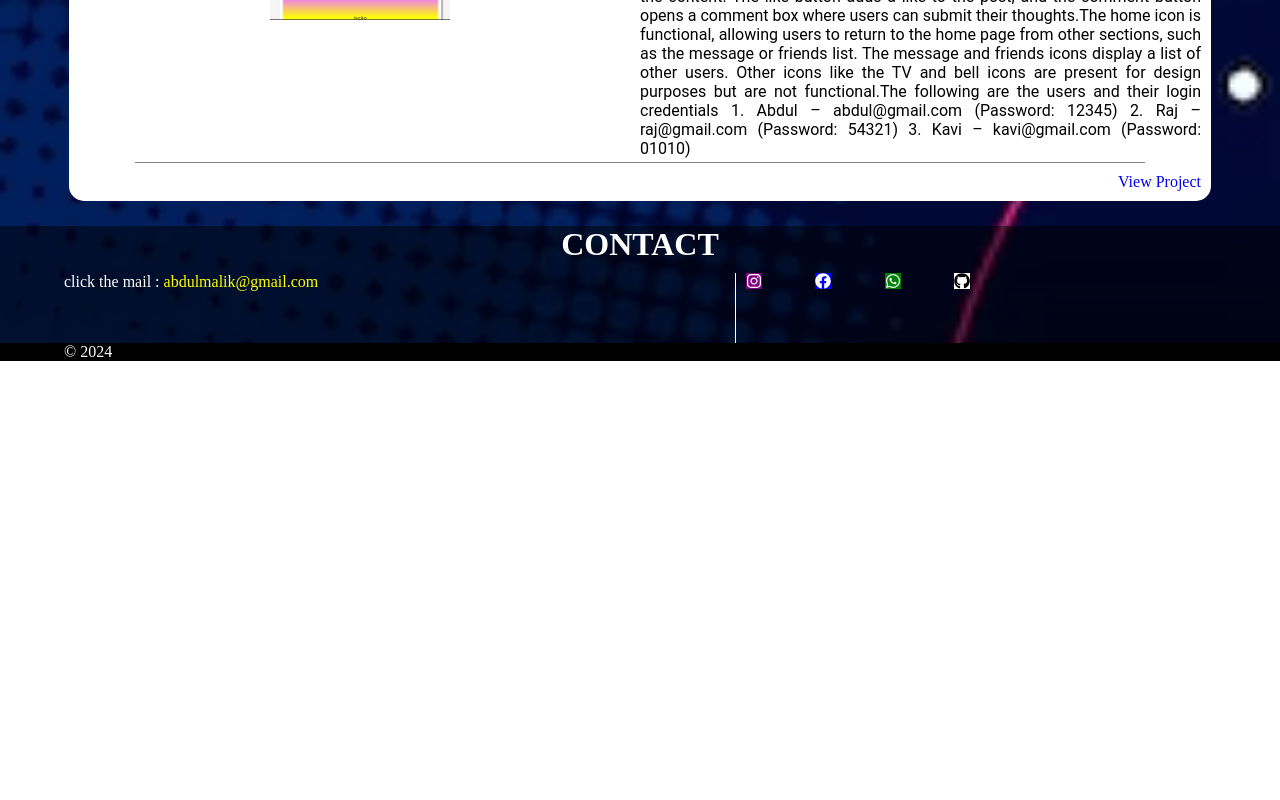
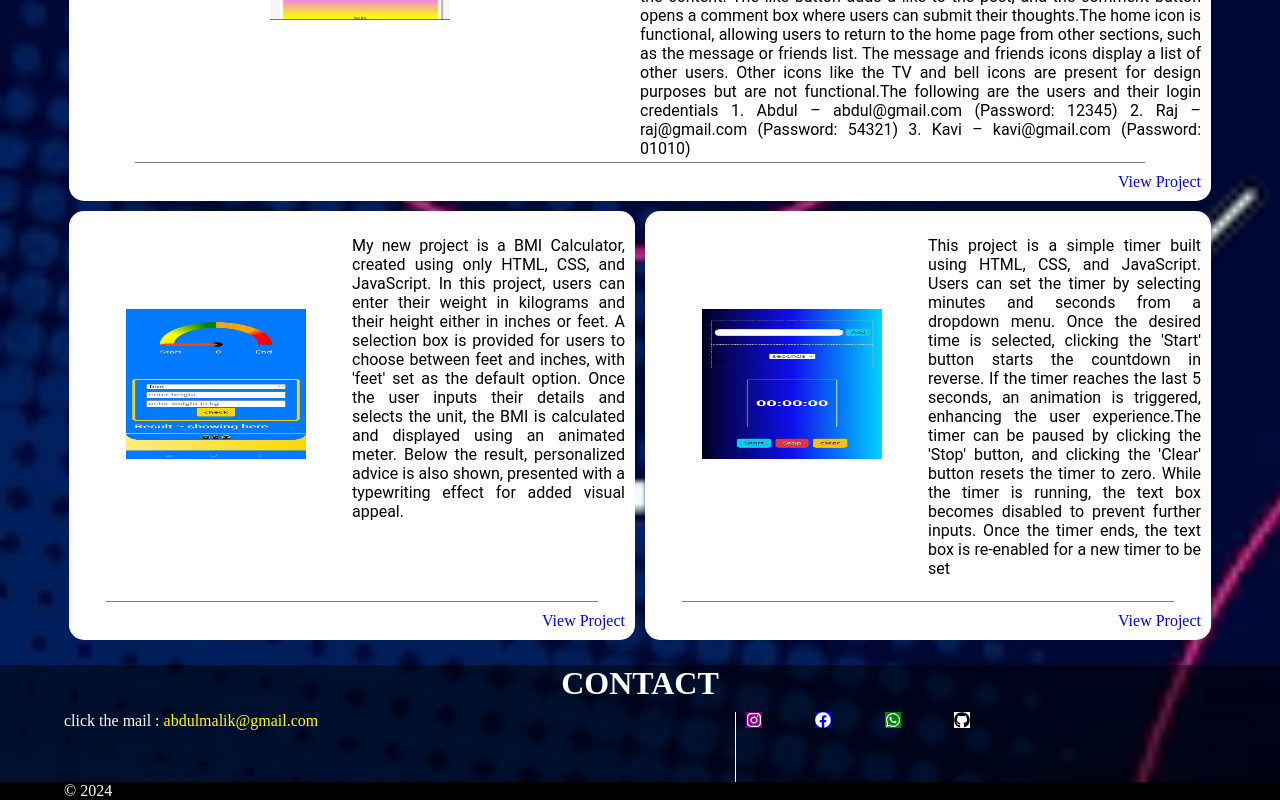
Before and after one commit to Abdul-Malik-spl/portfolio, a React (Create React App) app: page / in a window 1280 px wide. Shown: the part 1916-2716 px from the top of the page. Before the commit the page ends 2277 px from the top, so only its background shows below. Built offline with nearby package versions, Linux system fonts and the light colour scheme.

Commit message:
Updated BMI Calculator and Timer projects with improved features and animations

```diff
--- a/src/PortfolioDetails/ProjectCards/Projects.js
+++ b/src/PortfolioDetails/ProjectCards/Projects.js
@@ -5,6 +5,8 @@ import bank from "./images/bank-pic.png"
 import rock from "./images/rock-pic.jpg"
 import clock from './images/clock-pic.jpeg'
 import fb from "./images/fb-pic.png"
+import bmi from './images/bmi.jpg.jpeg'
+import timer from './images/timer.jpg.jpeg'
 
 
 let Projects=()=>{
@@ -29,6 +31,17 @@ let Projects=()=>{
     link:"https://abdul-malik-spl.github.io/FbTask",
     pic:fb,
 },
+{
+    name:"BMI Calculator",
+    paragraph:"My new project is a BMI Calculator, created using only HTML, CSS, and JavaScript. In this project, users can enter their weight in kilograms and their height either in inches or feet. A selection box is provided for users to choose between feet and inches, with 'feet' set as the default option. Once the user inputs their details and selects the unit, the BMI is calculated and displayed using an animated meter. Below the result, personalized advice is also shown, presented with a typewriting effect for added visual appeal.",
+    link:"https://abdul-malik-spl.github.io/bmi/train.html",
+    pic:bmi,
+},{
+    name:"",
+    paragraph:"This project is a simple timer built using HTML, CSS, and JavaScript. Users can set the timer by selecting minutes and seconds from a dropdown menu. Once the desired time is selected, clicking the 'Start' button starts the countdown in reverse. If the timer reaches the last 5 seconds, an animation is triggered, enhancing the user experience.The timer can be paused by clicking the 'Stop' button, and clicking the 'Clear' button resets the timer to zero. While the timer is running, the text box becomes disabled to prevent further inputs. Once the timer ends, the text box is re-enabled for a new timer to be set",
+    link:"https://abdul-malik-spl.github.io/stopwatch",
+    pic:timer
+}
 ]
     return(
         <div id="Projects">
```
Also changed, not shown: src/PortfolioDetails/ProjectCards/images/bmi.jpg.jpeg (added), src/PortfolioDetails/ProjectCards/images/timer.jpg.jpeg (added).
